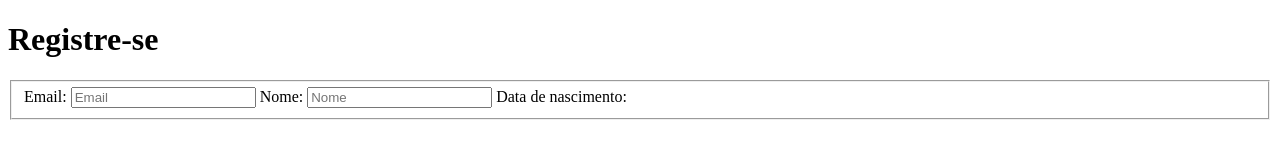
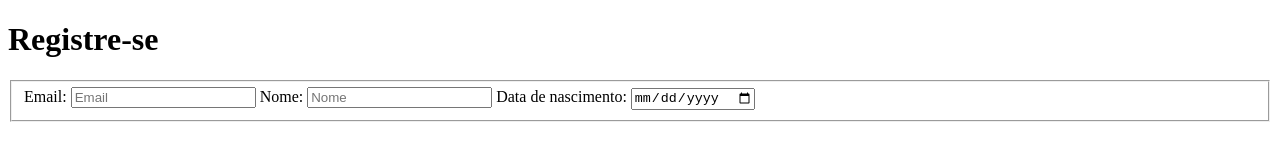
Before and after one commit to joaov1ct0r/chat-application, a website: page src/view/registro/index.html in a window 1280 px wide. Drawn offline with Linux system fonts and the light colour scheme.

Commit message:
elemento input criado em index.html

```diff
--- a/src/view/registro/index.html
+++ b/src/view/registro/index.html
@@ -29,6 +29,7 @@
                             required
                         />
                         <label for="data">Data de nascimento:</label>
+                        <input type="date" id="data" name="data" required />
                     </fieldset>
                 </form>
             </div>
```
